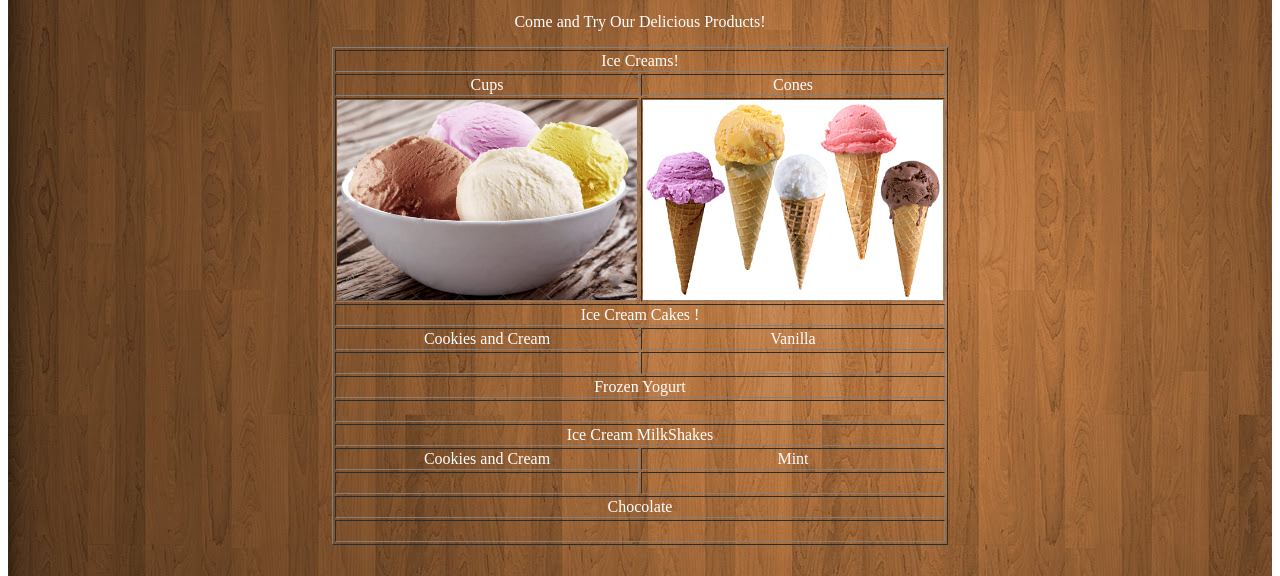
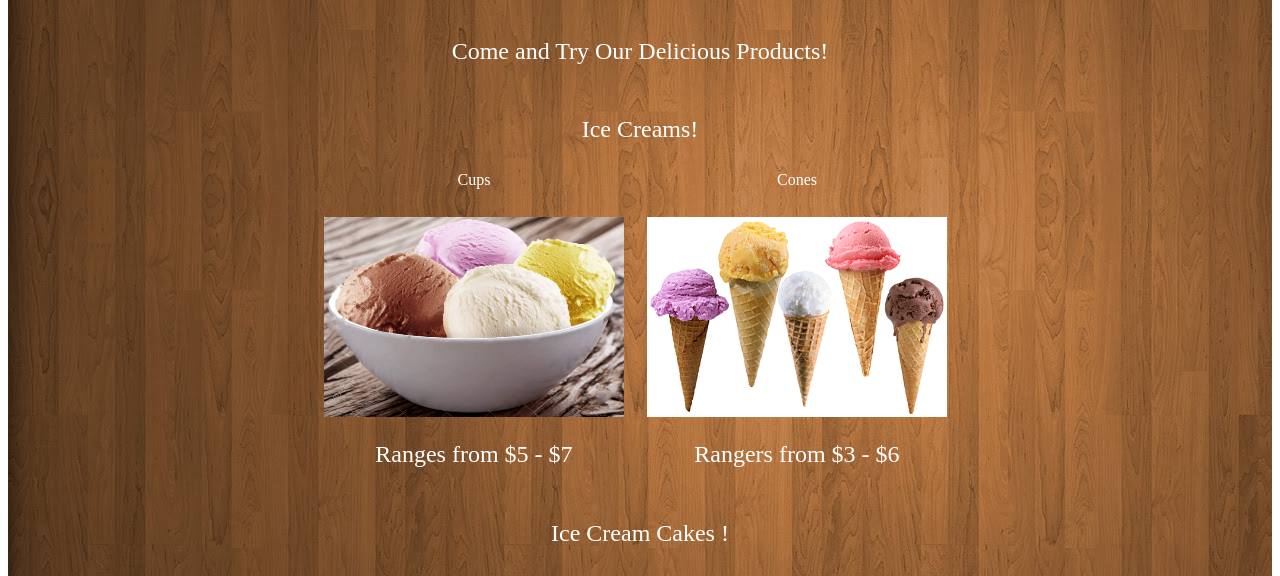
Before and after one commit to lindt888/Diazepam-Cafe, a plain HTML site: page Products.html in a window 1280 px wide. Shown: the part 224-800 px from the top of the page. Drawn offline with Linux system fonts and the light colour scheme.

Commit message:
Product Page
Product page has been edited. Images and Info Added

```diff
--- a/Products.html
+++ b/Products.html
@@ -3,9 +3,14 @@
 <head>
 <meta http-equiv="Content-Type" content="text/html; charset=utf-8" />
 <!-- InstanceBeginEditable name="doctitle" -->
-<title>Home Page</title>
+<title>Products</title>
 <!-- InstanceEndEditable -->
 <!-- InstanceBeginEditable name="head" -->
+<style type="text/css">
+#container section #section p {
+	font-size: 24px;
+}
+</style>
 <!-- InstanceEndEditable -->
 <link href="Stylesheets/diazepamtemp.css" rel="stylesheet" type="text/css" />
 <script src="SpryAssets/SpryMenuBar.js" type="text/javascript"></script>
@@ -83,51 +88,59 @@
     <div id="section"><!-- InstanceBeginEditable name="content" -->
       <p>&nbsp;</p>
       <p>Come and Try Our Delicious Products!</p>
-      <table width="200" border="1" align="center">
+      <table width="648" border="0" align="center">
         <tr>
-          <td colspan="2">Ice Creams!</td>
+          <td colspan="2"><p>Ice Creams!</p></td>
         </tr>
         <tr>
-          <td width="94">Cups</td>
-          <td width="90">Cones</td>
+          <td width="307">Cups</td>
+          <td width="325">Cones</td>
         </tr>
         <tr>
-          <td><img src="Images/Ice Cream bowl.jpg" width="300" height="200" /></td>
-          <td><img src="Images/Cones.png" width="300" height="200" /></td>
+          <td><p><a href="CupsIceCream.html"><img src="Images/Ice Cream bowl.jpg" width="300" height="200" /></a></p>
+          <p>Ranges from $5 - $7</p></td>
+          <td><p><a href="Cones.html"><img src="Images/Cones.png" width="300" height="200" /></a></p>
+          <p>Rangers from $3 - $6</p></td>
         </tr>
         <tr>
-          <td colspan="2">Ice Cream Cakes !</td>
+          <td colspan="2"><p>Ice Cream Cakes !</p></td>
         </tr>
         <tr>
           <td>Cookies and Cream</td>
           <td>Vanilla</td>
         </tr>
         <tr>
-          <td>&nbsp;</td>
-          <td>&nbsp;</td>
+          <td><p><a href="CookiesAndCream.html"><img src="Images/cookies_cream_icecream_cake.jpg" width="300" height="200" /></a></p>
+          <p>Price: $80</p></td>
+          <td><p><a href="Vanilla.html"><img src="Images/vanilla_icecreamCakes.png" width="300" height="200" /></a></p>
+          <p>Price: $60</p></td>
         </tr>
         <tr>
-          <td colspan="2">Frozen Yogurt</td>
+          <td colspan="2"><p>Frozen Yogurt</p></td>
         </tr>
         <tr>
-          <td colspan="2">&nbsp;</td>
+          <td colspan="2"><p><a href="FrozenYogurt.html"><img src="Images/frozen yogurt_product display.jpg" width="600" height="400" /></a></p>
+          <p>Ranges from $5 - $10</p></td>
         </tr>
         <tr>
-          <td colspan="2">Ice Cream MilkShakes</td>
+          <td colspan="2"><p>Ice Cream MilkShakes</p></td>
         </tr>
         <tr>
           <td>Cookies and Cream</td>
           <td>Mint</td>
         </tr>
         <tr>
-          <td>&nbsp;</td>
-          <td>&nbsp;</td>
+          <td><p><a href="CreamAndCookiesMilkShake.html"><img src="Images/cookies-and-cream-milkshake.jpg" width="300" height="200" /></a></p>
+          <p>Price: $10</p></td>
+          <td><p><a href="MintMilkShakes.html"><img src="Images/Mint_Milkshake.jpg" width="150" height="200" /></a></p>
+          <p>Price: $8</p></td>
         </tr>
         <tr>
-          <td colspan="2">Chocolate</td>
+          <td colspan="2"><p>Chocolate</p></td>
         </tr>
         <tr>
-          <td colspan="2">&nbsp;</td>
+          <td colspan="2"><p><a href="ChocolateIceCreamMilkShakes.html"><img src="Images/chocolate-milkshake.jpg" width="600" height="400" /></a></p>
+          <p>Price: $10</p></td>
         </tr>
       </table>
       <p>&nbsp;</p>
```
Also changed, not shown: Images/frozen yogurt_product display.jpg (added).
